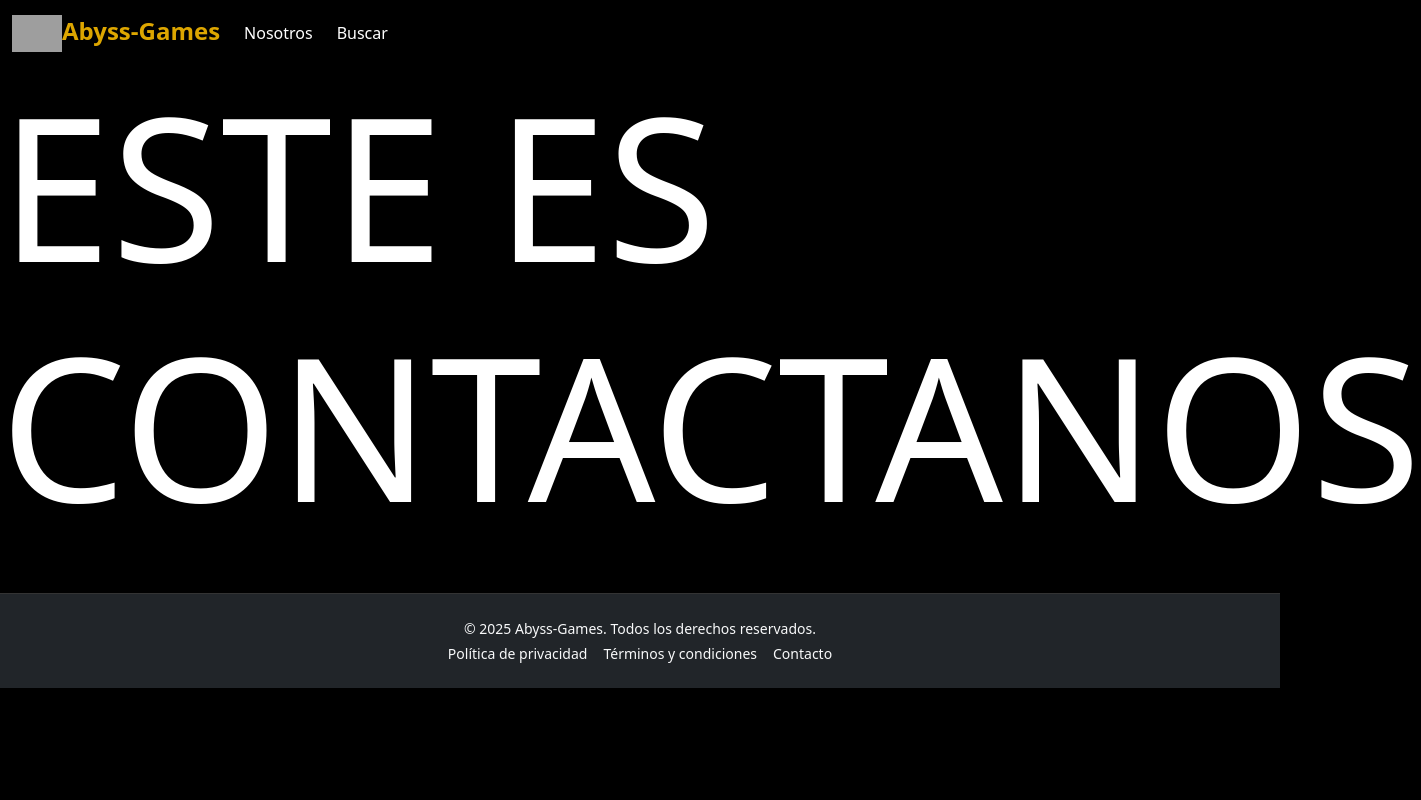
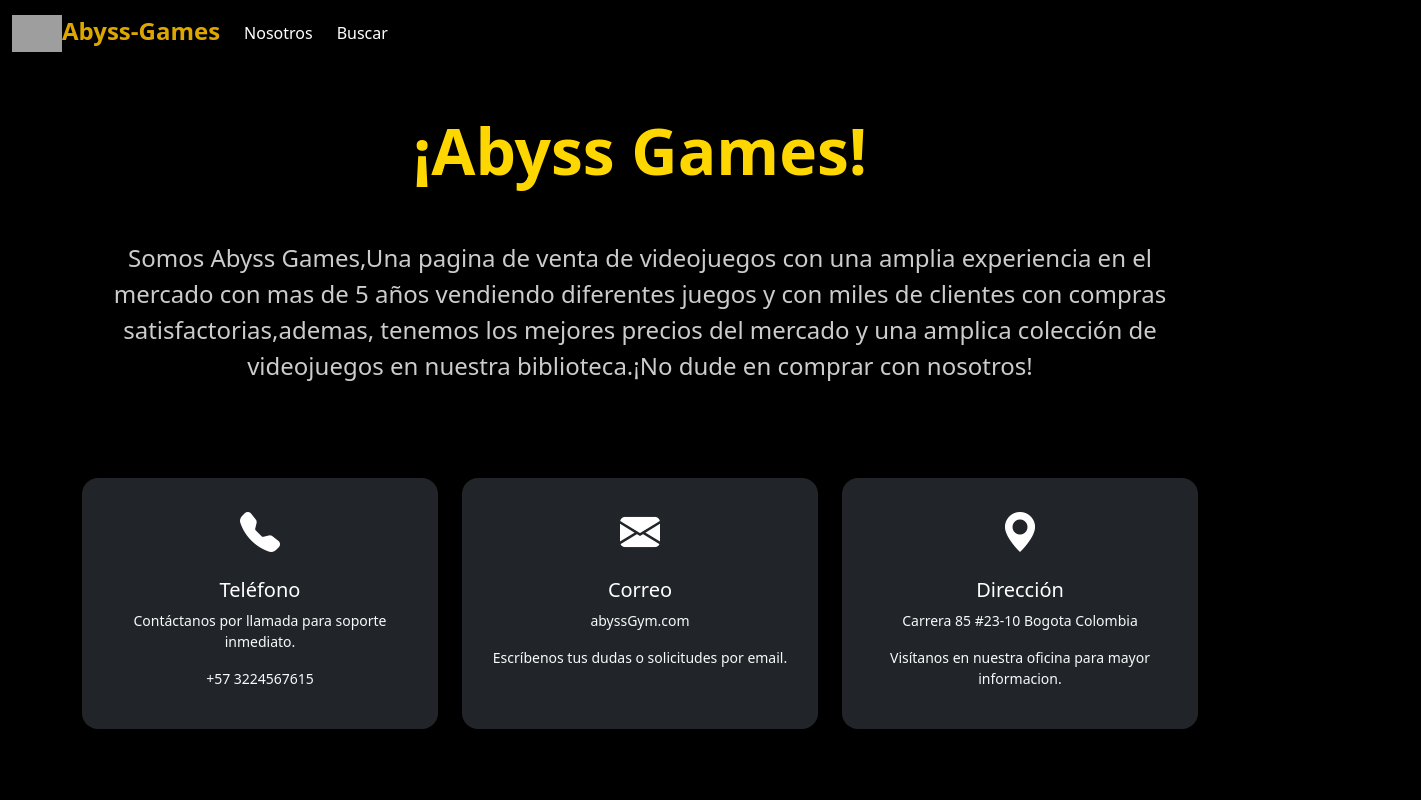
Before and after one commit to Alein0/Angular_E-commerse_Videojuegos, an Angular app: page /contact in a window 1280 px wide. Shown: the top 800 px of the page, 1421 px wide, since content can reach past the window. Built offline with nearby package versions, Linux system fonts and the light colour scheme; grey boxes are pictures that could not be loaded.

Commit message:
Se agrega la pagina "Nosotros"

```diff
--- a/src/app/contact/contact.component.css
+++ b/src/app/contact/contact.component.css
@@ -1,3 +1,28 @@
 h1{
     font-size: 200px;
 }
+
+.card {
+  background-color: #1a1a1a;
+  transition: transform 0.2s ease-in-out;
+}
+.card:hover {
+  transform: translateY(-5px);
+  box-shadow: 0 4px 8px rgba(255, 255, 255, 0);
+}
+
+.titulo-contacto {
+  color: gold;
+  font-size: 4rem;
+  font-weight: bold;
+}
+
+.descripcion-contacto {
+  margin-top: 50px;
+  color: #ccc;
+  font-size: 1.5rem;
+}
+
+.cards-contacto {
+  margin-top: 70px;
+}
--- a/src/app/contact/contact.component.html
+++ b/src/app/contact/contact.component.html
@@ -1 +1,62 @@
-<H1>ESTE ES CONTACTANOS</H1>
+<!DOCTYPE html>
+<html lang="en">
+<head>
+    <meta charset="UTF-8">
+    <meta name="viewport" content="width=device-width, initial-scale=1.0">
+    <link href="https://cdn.jsdelivr.net/npm/bootstrap-icons@1.10.5/font/bootstrap-icons.css" rel="stylesheet">
+    <title>Nosotros</title>
+
+</head>
+<body>
+    <section class="bg-black text-yellow py-5">
+  <div class="container">
+    <h2 class="titulo-contacto text-center">¡Abyss Games!</h2>
+
+    <!-- Descripción-->
+    <p class="text-center descripcion-contacto">
+      Somos Abyss Games,Una pagina de venta de videojuegos con una amplia experiencia en el mercado con mas de 5 años vendiendo diferentes juegos
+      y con miles de clientes con compras satisfactorias,ademas, tenemos los mejores precios del mercado y una amplica colección de videojuegos en
+      nuestra biblioteca.¡No dude en comprar con nosotros!
+    </p>
+
+    <div class="row g-4 text-center row cards-contacto">
+
+      <!-- Teléfono -->
+      <div class="col-md-4">
+        <div class="card h-100 bg-secondary text-white border-0 rounded-4 p-4 card bg-dark text-light h-100">
+          <i class="bi bi-telephone-fill fs-1 mb-3"></i>
+          <h5>Teléfono</h5>
+          <p class="text-light small">Contáctanos por llamada para soporte inmediato.</p>
+          <p class="text-light small">+57 3224567615</p>
+        </div>
+      </div>
+
+      <!-- Correo -->
+      <div class="col-md-4">
+        <div class="card h-100 bg-secondary text-white border-0 rounded-4 p-4 card bg-dark text-light h-100">
+          <i class="bi bi-envelope-fill fs-1 mb-3"></i>
+          <h5>Correo</h5>
+          <p class="text-light small">abyssGym.com</p>
+          <p class="text-light small">Escríbenos tus dudas o solicitudes por email.</p>
+        </div>
+      </div>
+
+      <!-- Dirección -->
+      <div class="col-md-4">
+        <div class="card h-100 bg-secondary text-white border-0 rounded-4 p-4 card bg-dark text-light h-100 text-warning">
+          <i class="bi bi-geo-alt-fill fs-1 mb-3"></i>
+          <h5>Dirección</h5>
+          <p class="text-light small">Carrera 85 #23-10 Bogota Colombia</p>
+          <p class="text-light small">Visítanos en nuestra oficina para mayor informacion.</p>
+        </div>
+      </div>
+
+    </div>
+  </div>
+</section>
+
+
+
+
+</body>
+</html>
```
